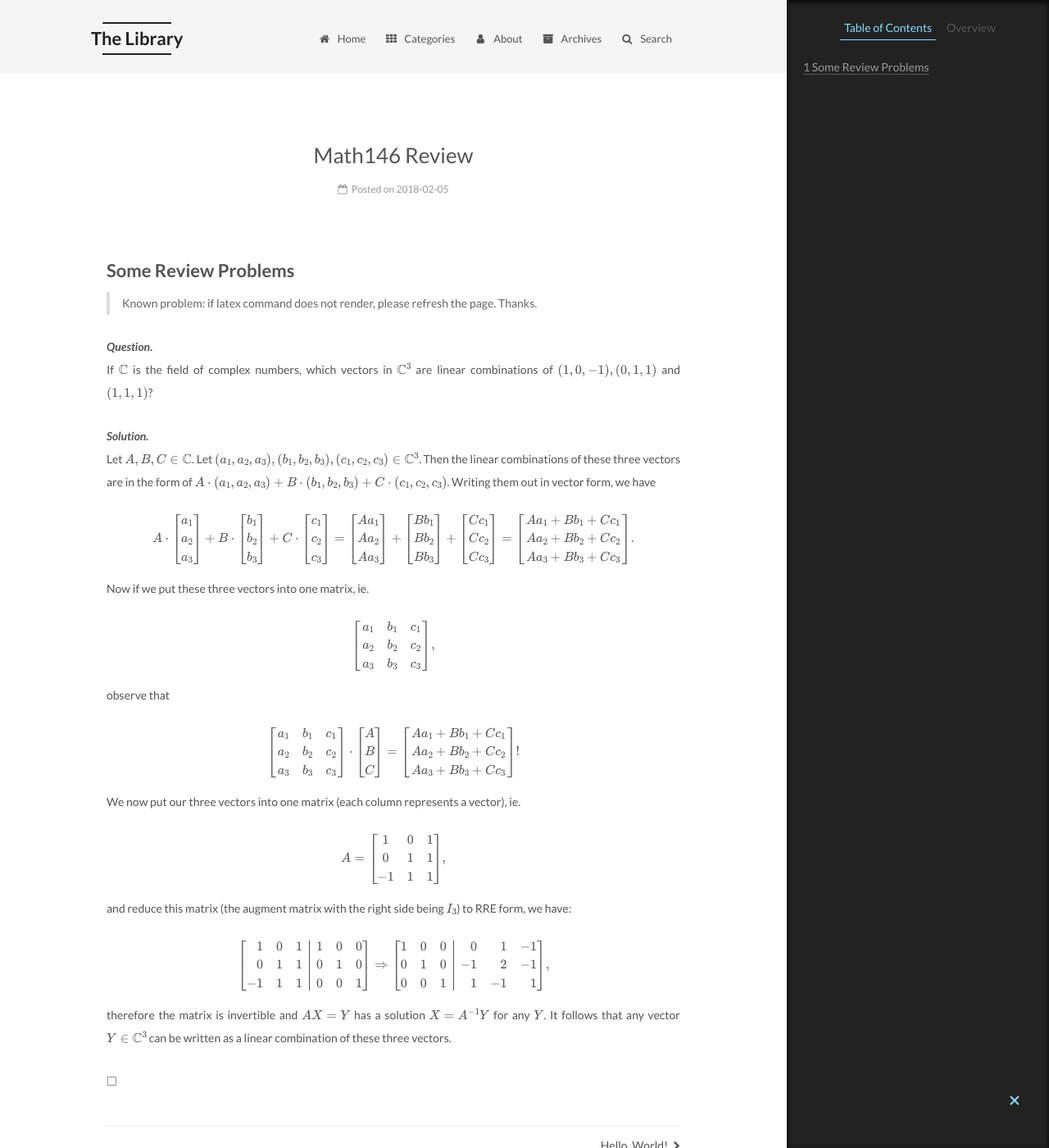
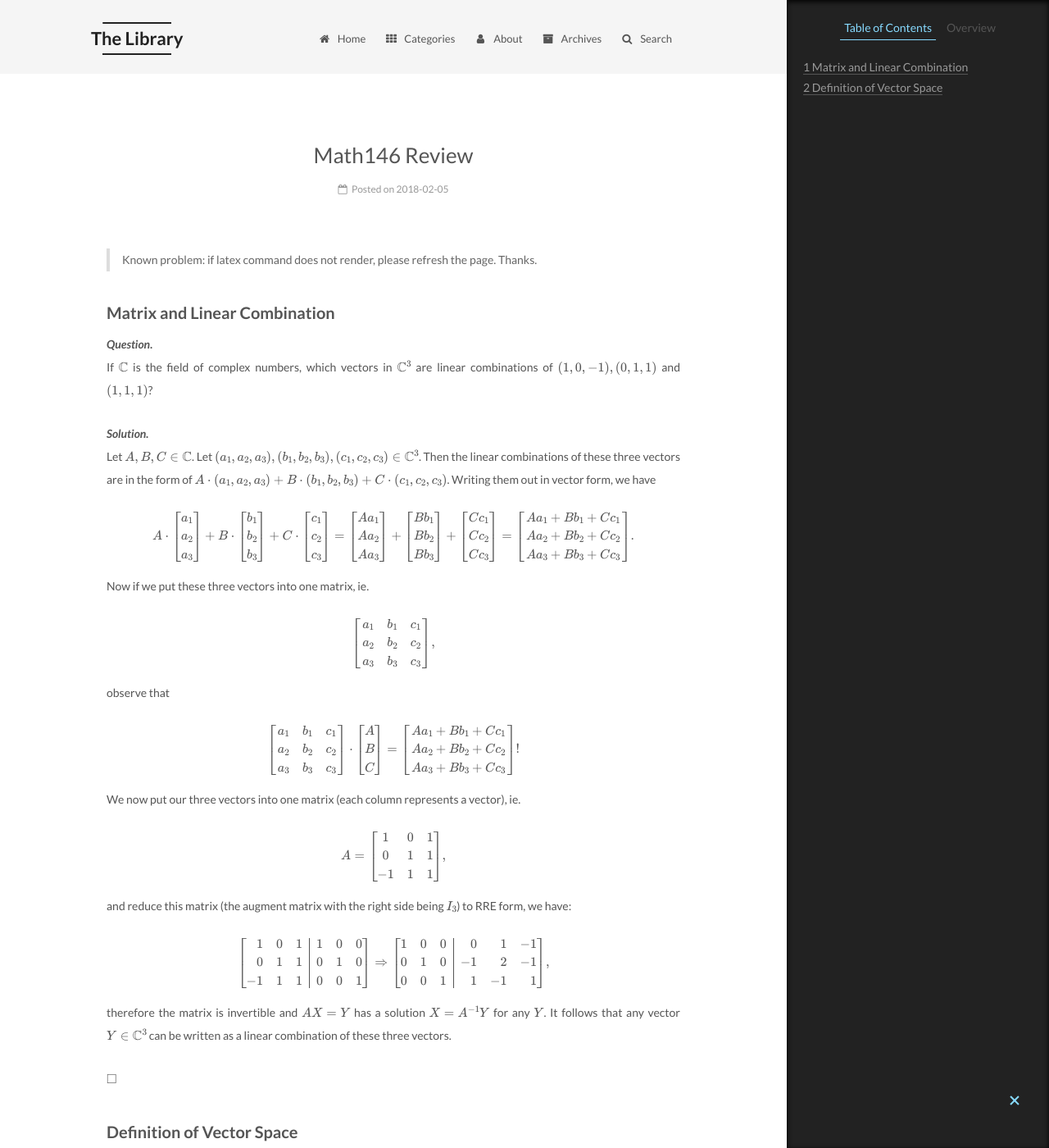
Before and after one commit to owaindex/Rootofallevii.github.io, a Jekyll site: the page built from _posts/2018-02-05-Math146-Review.md, in a window 1280 px wide and 1400 px high. Shown: the whole window at 82% size. Built offline with Jekyll 4.4.1, drawn with Linux system fonts in a browser that asks for light colours; formulas are drawn with MathJax 3; some of the changed text lies outside the part shown.

Commit message:
Update 2018-02-05-Math146-Review.md

```diff
--- a/_posts/2018-02-05-Math146-Review.md
+++ b/_posts/2018-02-05-Math146-Review.md
@@ -1,6 +1,6 @@
-## Some Review Problems
 > Known problem: if latex command does not render, please refresh the page. Thanks.
 
+### Matrix and Linear Combination
 ***Question.***\\
 If $\mathbb{C}$ is the field of complex numbers, which vectors in $\mathbb{C}^3$ are linear combinations of $(1, 0, -1), (0, 1, 1)$
 and $(1, 1, 1)$?
@@ -30,3 +30,11 @@ $$\left[\begin{array}{rrr|rrr} 1 & 0 & 1 & 1 & 0 & 0 \\ 0 & 1 & 1 & 0 & 1 & 0 \\
 therefore the matrix is invertible and $AX = Y$ has a solution $X = A^{-1}Y$ for any $Y$. It follows that any vector $Y \in \mathbb{C}^3$ can be written as a linear combination of these three vectors.
 
 $\square$
+
+### Definition of Vector Space
+***Question.***\\
+On $\mathbb{R}^n$, define two operations
+
+$$ \alpha \bigoplus \beta = \alpha - \beta \\ c \cdot \alpha = - c \alpha$
+
+The operations on the right are the usual ones. Which of the axioms for a vector space are satisfied by $(\mathbb{R}^n, \bigoplus, \cdot)$?
```
